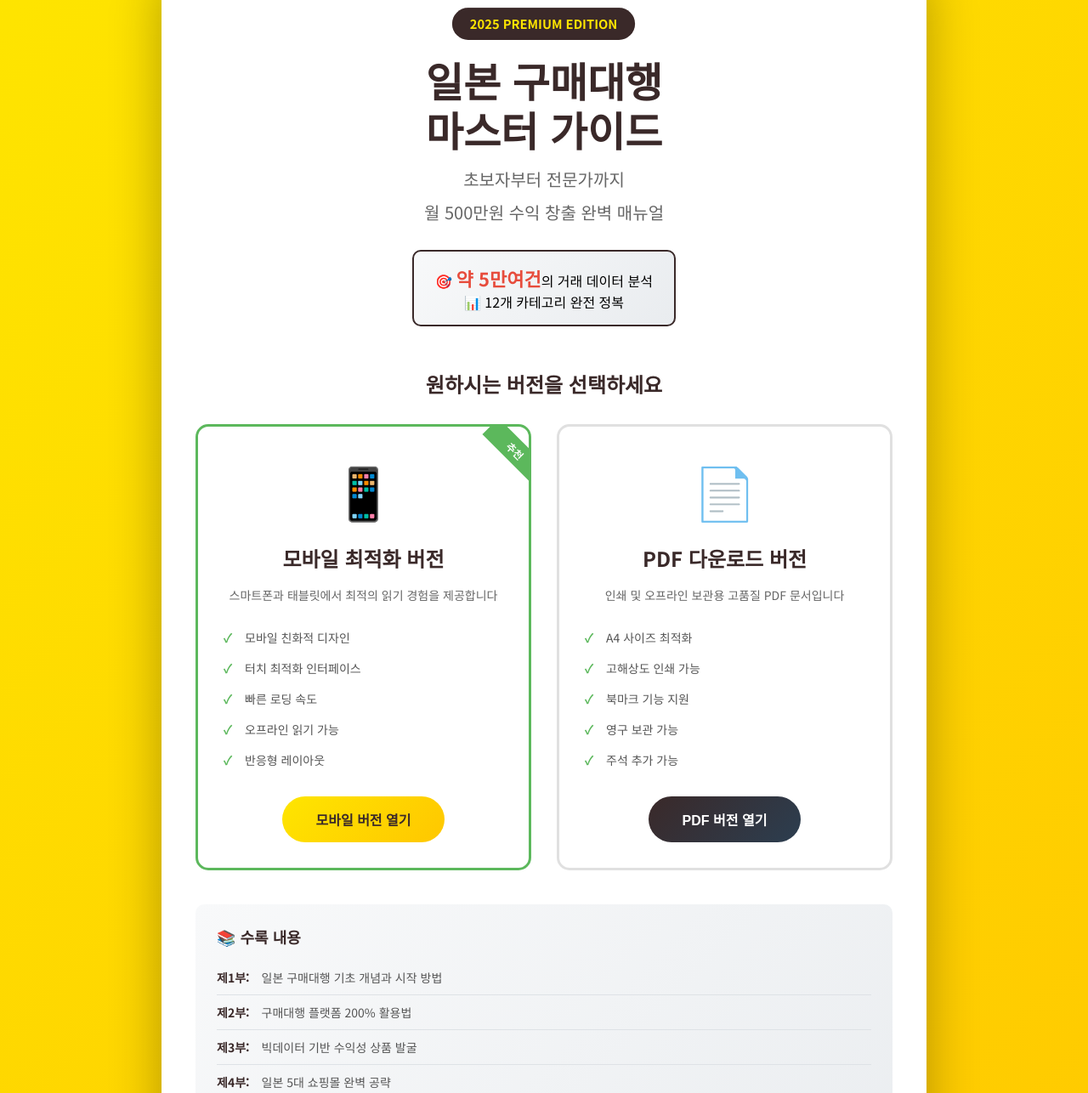
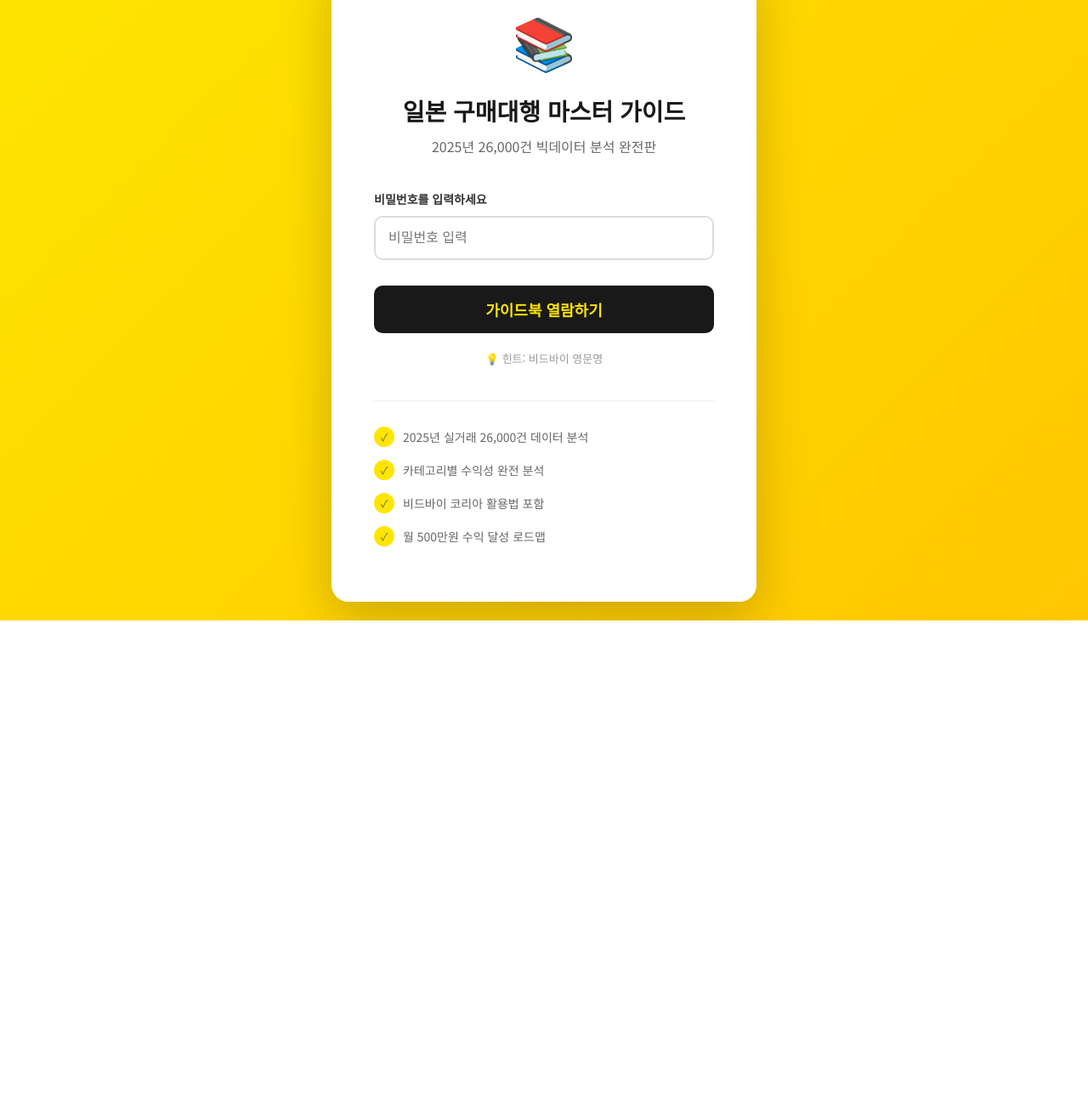
Before and after one commit to jsky9292/biduby_seller, a plain HTML site: page index.html in a window 1280 px wide. Shown: the part 70-1356 px from the top of the page at 85% size. After the commit the page ends 800 px from the top, so only its background shows below. Drawn offline with Linux system fonts and the light colour scheme.

Commit message:
Add files via upload

```diff
--- a/index.html
+++ b/index.html
@@ -3,9 +3,9 @@
 <head>
     <meta charset="UTF-8">
     <meta name="viewport" content="width=device-width, initial-scale=1.0">
-    <title>일본 구매대행 마스터 가이드 2025</title>
+    <title>일본 구매대행 마스터 가이드 2025 - 비밀번호 확인</title>
     <style>
-        @import url('https://fonts.googleapis.com/css2?family=Noto+Sans+KR:wght@300;400;500;700;900&display=swap');
+        @import url('https://fonts.googleapis.com/css2?family=Noto+Sans+KR:wght@400;700&display=swap');
 
         * {
             margin: 0;
@@ -13,17 +13,8 @@
             box-sizing: border-box;
         }
 
-        :root {
-            --primary-color: #3A2929;
-            --secondary-color: #FEE500;
-            --accent-color: #FAE100;
-            --gold-color: #FFC700;
-            --success-color: #5CB85C;
-            --danger-color: #e74c3c;
-        }
-
         body {
-            font-family: 'Noto Sans KR', 'Malgun Gothic', sans-serif;
+            font-family: 'Noto Sans KR', sans-serif;
             background: linear-gradient(135deg, #FEE500 0%, #FFC700 100%);
             min-height: 100vh;
             display: flex;
@@ -32,405 +23,271 @@
             padding: 20px;
         }
 
-        .container {
+        .login-container {
             background: white;
+            padding: 50px;
             border-radius: 20px;
-            box-shadow: 0 20px 60px rgba(0,0,0,0.3);
-            max-width: 900px;
+            box-shadow: 0 20px 60px rgba(0,0,0,0.2);
+            max-width: 500px;
             width: 100%;
-            padding: 60px 40px;
-            animation: fadeIn 0.8s ease;
+            text-align: center;
         }
 
-        @keyframes fadeIn {
-            from {
-                opacity: 0;
-                transform: translateY(30px);
-            }
-            to {
-                opacity: 1;
-                transform: translateY(0);
-            }
-        }
-
-        .header {
-            text-align: center;
-            margin-bottom: 50px;
-        }
-
-        .badge {
-            display: inline-block;
-            background: var(--primary-color);
-            color: var(--secondary-color);
-            padding: 8px 20px;
-            border-radius: 20px;
-            font-size: 14px;
-            font-weight: 700;
+        .logo {
+            font-size: 60px;
             margin-bottom: 20px;
-            animation: pulse 2s infinite;
-        }
-
-        @keyframes pulse {
-            0%, 100% {
-                transform: scale(1);
-            }
-            50% {
-                transform: scale(1.05);
-            }
         }
 
         h1 {
-            font-size: 48px;
-            font-weight: 900;
-            color: var(--primary-color);
-            margin-bottom: 15px;
-            line-height: 1.2;
+            color: #191919;
+            font-size: 28px;
+            margin-bottom: 10px;
+            font-weight: 700;
         }
 
         .subtitle {
-            font-size: 20px;
             color: #666;
-            margin-bottom: 10px;
+            font-size: 16px;
+            margin-bottom: 40px;
         }
 
-        .data-badge {
-            display: inline-block;
-            background: linear-gradient(135deg, #f8f9fa 0%, #e9ecef 100%);
-            padding: 15px 25px;
-            border-radius: 10px;
-            margin-top: 20px;
-            border: 2px solid var(--primary-color);
-        }
-
-        .data-badge strong {
-            color: var(--danger-color);
-            font-size: 22px;
-        }
-
-        .version-selection {
-            margin-top: 50px;
-        }
-
-        .version-title {
-            text-align: center;
-            font-size: 24px;
-            font-weight: 700;
-            color: var(--primary-color);
+        .password-group {
             margin-bottom: 30px;
         }
 
-        .version-cards {
-            display: grid;
-            grid-template-columns: repeat(auto-fit, minmax(300px, 1fr));
-            gap: 30px;
-            margin-bottom: 40px;
+        .password-label {
+            display: block;
+            color: #333;
+            font-size: 14px;
+            font-weight: 600;
+            margin-bottom: 10px;
+            text-align: left;
         }
 
-        .version-card {
-            background: white;
-            border: 3px solid #e0e0e0;
-            border-radius: 15px;
-            padding: 30px;
-            text-align: center;
-            transition: all 0.3s ease;
-            cursor: pointer;
-            position: relative;
-            overflow: hidden;
+        .password-input {
+            width: 100%;
+            padding: 15px;
+            font-size: 16px;
+            border: 2px solid #ddd;
+            border-radius: 10px;
+            transition: all 0.3s;
         }
 
-        .version-card:hover {
-            border-color: var(--secondary-color);
-            transform: translateY(-5px);
-            box-shadow: 0 10px 30px rgba(0,0,0,0.15);
+        .password-input:focus {
+            outline: none;
+            border-color: #FEE500;
+            box-shadow: 0 0 0 3px rgba(254, 229, 0, 0.2);
         }
 
-        .version-card.recommended {
-            border-color: var(--success-color);
+        .submit-btn {
+            width: 100%;
+            padding: 15px;
+            background: #191919;
+            color: #FEE500;
+            font-size: 18px;
+            font-weight: 700;
+            border: none;
+            border-radius: 10px;
+            cursor: pointer;
+            transition: all 0.3s;
         }
 
-        .version-card.recommended::before {
-            content: '추천';
-            position: absolute;
-            top: 15px;
-            right: -25px;
-            background: var(--success-color);
-            color: white;
-            padding: 5px 30px;
-            font-size: 12px;
-            font-weight: 700;
-            transform: rotate(45deg);
+        .submit-btn:hover {
+            background: #000;
+            transform: translateY(-2px);
+            box-shadow: 0 10px 30px rgba(0,0,0,0.2);
         }
 
-        .version-icon {
-            font-size: 60px;
-            margin-bottom: 20px;
-            display: block;
+        .error-message {
+            color: #e74c3c;
+            font-size: 14px;
+            margin-top: 15px;
+            display: none;
         }
 
-        .version-name {
-            font-size: 24px;
-            font-weight: 700;
-            color: var(--primary-color);
-            margin-bottom: 15px;
+        .hint {
+            color: #999;
+            font-size: 13px;
+            margin-top: 20px;
         }
 
-        .version-description {
-            font-size: 14px;
-            color: #666;
-            line-height: 1.6;
-            margin-bottom: 20px;
+        .features {
+            margin-top: 40px;
+            padding-top: 30px;
+            border-top: 1px solid #eee;
         }
 
-        .version-features {
-            list-style: none;
-            text-align: left;
-            margin-bottom: 25px;
+        .feature-item {
+            display: flex;
+            align-items: center;
+            justify-content: flex-start;
+            margin-bottom: 15px;
+            color: #666;
+            font-size: 14px;
         }
 
-        .version-features li {
-            padding: 8px 0;
-            padding-left: 25px;
-            position: relative;
-            font-size: 14px;
-            color: #555;
+        .feature-icon {
+            width: 24px;
+            height: 24px;
+            background: #FEE500;
+            border-radius: 50%;
+            display: flex;
+            align-items: center;
+            justify-content: center;
+            margin-right: 10px;
+            font-size: 12px;
         }
 
-        .version-features li::before {
-            content: '✓';
-            position: absolute;
+        #contentFrame {
+            display: none;
+            width: 100%;
+            height: 100vh;
+            border: none;
+            position: fixed;
+            top: 0;
             left: 0;
-            color: var(--success-color);
-            font-weight: 700;
-        }
-
-        .btn {
-            display: inline-block;
-            padding: 15px 40px;
-            border-radius: 50px;
-            font-size: 16px;
-            font-weight: 700;
-            text-decoration: none;
-            transition: all 0.3s ease;
-            border: none;
-            cursor: pointer;
-        }
-
-        .btn-primary {
-            background: linear-gradient(135deg, var(--secondary-color) 0%, var(--gold-color) 100%);
-            color: var(--primary-color);
-        }
-
-        .btn-primary:hover {
-            transform: scale(1.05);
-            box-shadow: 0 5px 10px rgba(254, 229, 0, 0.5);
-        }
-
-        .btn-secondary {
-            background: linear-gradient(135deg, var(--primary-color) 0%, #2c3e50 100%);
-            color: white;
-        }
-
-        .btn-secondary:hover {
-            transform: scale(1.05);
-            box-shadow: 0 5px 20px rgba(58, 41, 41, 0.5);
-        }
-
-        .info-section {
-            background: linear-gradient(135deg, #f8f9fa 0%, #e9ecef 100%);
-            border-radius: 10px;
-            padding: 25px;
-            margin-top: 40px;
-        }
-
-        .info-title {
-            font-size: 18px;
-            font-weight: 700;
-            color: var(--primary-color);
-            margin-bottom: 15px;
-        }
-
-        .info-list {
-            list-style: none;
-        }
-
-        .info-list li {
-            padding: 10px 0;
-            border-bottom: 1px solid #dee2e6;
-            font-size: 14px;
-            color: #555;
-        }
-
-        .info-list li:last-child {
-            border-bottom: none;
-        }
-
-        .info-list strong {
-            color: var(--primary-color);
-            margin-right: 10px;
-        }
-
-        .footer {
-            text-align: center;
-            margin-top: 40px;
-            padding-top: 30px;
-            border-top: 1px solid #dee2e6;
-            color: #999;
-            font-size: 13px;
-        }
-
-        @media (max-width: 768px) {
-            .container {
-                padding: 40px 20px;
-            }
-
-            h1 {
-                font-size: 32px;
-            }
-
-            .subtitle {
-                font-size: 16px;
-            }
-
-            .version-cards {
-                grid-template-columns: 1fr;
-                gap: 20px;
-            }
-
-            .btn {
-                padding: 12px 30px;
-                font-size: 14px;
-            }
+            z-index: 9999;
         }
 
         .loading {
             display: none;
-            margin-left: 10px;
-            animation: spin 1s linear infinite;
+            color: #666;
+            margin-top: 20px;
+        }
+
+        .spinner {
+            display: inline-block;
+            width: 20px;
+            height: 20px;
+            border: 3px solid rgba(0,0,0,.1);
+            border-radius: 50%;
+            border-top-color: #FEE500;
+            animation: spin 1s ease-in-out infinite;
         }
 
         @keyframes spin {
-            0% { transform: rotate(0deg); }
-            100% { transform: rotate(360deg); }
+            to { transform: rotate(360deg); }
         }
     </style>
 </head>
 <body>
-    <div class="container">
-        <div class="header">
-            <span class="badge">2025 PREMIUM EDITION</span>
-            <h1>일본 구매대행<br>마스터 가이드</h1>
-            <div class="subtitle">초보자부터 전문가까지</div>
-            <div class="subtitle">월 500만원 수익 창출 완벽 매뉴얼</div>
-            <div class="data-badge">
-                🎯 <strong>약 5만여건</strong>의 거래 데이터 분석<br>
-                📊 12개 카테고리 완전 정복
-            </div>
+    <div class="login-container" id="loginContainer">
+        <div class="logo">📚</div>
+        <h1>일본 구매대행 마스터 가이드</h1>
+        <div class="subtitle">2025년 26,000건 빅데이터 분석 완전판</div>
+
+        <div class="password-group">
+            <label class="password-label" for="password">비밀번호를 입력하세요</label>
+            <input
+                type="password"
+                id="password"
+                class="password-input"
+                placeholder="비밀번호 입력"
+                onkeypress="if(event.keyCode==13) checkPassword()"
+            >
         </div>
 
-        <div class="version-selection">
-            <h2 class="version-title">원하시는 버전을 선택하세요</h2>
+        <button class="submit-btn" onclick="checkPassword()">가이드북 열람하기</button>
 
-            <div class="version-cards">
-                <div class="version-card recommended" onclick="openMobileVersion()">
-                    <span class="version-icon">📱</span>
-                    <div class="version-name">모바일 최적화 버전</div>
-                    <div class="version-description">
-                        스마트폰과 태블릿에서 최적의 읽기 경험을 제공합니다
-                    </div>
-                    <ul class="version-features">
-                        <li>모바일 친화적 디자인</li>
-                        <li>터치 최적화 인터페이스</li>
-                        <li>빠른 로딩 속도</li>
-                        <li>오프라인 읽기 가능</li>
-                        <li>반응형 레이아웃</li>
-                    </ul>
-                    <button class="btn btn-primary">
-                        모바일 버전 열기
-                        <span class="loading" id="mobile-loading">⏳</span>
-                    </button>
-                </div>
-
-                <div class="version-card" onclick="openPdfVersion()">
-                    <span class="version-icon">📄</span>
-                    <div class="version-name">PDF 다운로드 버전</div>
-                    <div class="version-description">
-                        인쇄 및 오프라인 보관용 고품질 PDF 문서입니다
-                    </div>
-                    <ul class="version-features">
-                        <li>A4 사이즈 최적화</li>
-                        <li>고해상도 인쇄 가능</li>
-                        <li>북마크 기능 지원</li>
-                        <li>영구 보관 가능</li>
-                        <li>주석 추가 가능</li>
-                    </ul>
-                    <button class="btn btn-secondary">
-                        PDF 버전 열기
-                        <span class="loading" id="pdf-loading">⏳</span>
-                    </button>
-                </div>
-            </div>
+        <div class="error-message" id="errorMessage">
+            비밀번호가 일치하지 않습니다. 다시 시도해주세요.
         </div>
 
-        <div class="info-section">
-            <h3 class="info-title">📚 수록 내용</h3>
-            <ul class="info-list">
-                <li><strong>제1부:</strong> 일본 구매대행 기초 개념과 시작 방법</li>
-                <li><strong>제2부:</strong> 구매대행 플랫폼 200% 활용법</li>
-                <li><strong>제3부:</strong> 빅데이터 기반 수익성 상품 발굴</li>
-                <li><strong>제4부:</strong> 일본 5대 쇼핑몰 완벽 공략</li>
-                <li><strong>제5부:</strong> 한국 판매 채널별 전략</li>
-                <li><strong>제6부:</strong> 실무 프로세스 A to Z</li>
-                <li><strong>제7부:</strong> 리스크 관리와 법적 준수사항</li>
-                <li><strong>제8부:</strong> 월 1억 달성 수익 극대화 전략</li>
-                <li><strong>부록:</strong> 실전 도구 모음 & FAQ TOP 10</li>
-            </ul>
+        <div class="loading" id="loadingMessage">
+            <div class="spinner"></div>
+            <p>가이드북을 불러오는 중...</p>
         </div>
 
-        <div class="footer">
-            <p>Copyright © 2025 구매대행 가이드. All rights reserved.</p>
-            <p>본 자료의 무단 복제 및 배포를 금지합니다.</p>
+        <div class="hint">
+            💡 힌트: 비드바이 영문명
+        </div>
+
+        <div class="features">
+            <div class="feature-item">
+                <div class="feature-icon">✓</div>
+                <span>2025년 실거래 26,000건 데이터 분석</span>
+            </div>
+            <div class="feature-item">
+                <div class="feature-icon">✓</div>
+                <span>카테고리별 수익성 완전 분석</span>
+            </div>
+            <div class="feature-item">
+                <div class="feature-icon">✓</div>
+                <span>비드바이 코리아 활용법 포함</span>
+            </div>
+            <div class="feature-item">
+                <div class="feature-icon">✓</div>
+                <span>월 500만원 수익 달성 로드맵</span>
+            </div>
         </div>
     </div>
 
+    <iframe id="contentFrame"></iframe>
+
     <script>
-        function openMobileVersion() {
-            const loading = document.getElementById('mobile-loading');
-            loading.style.display = 'inline-block';
+        // 비밀번호 (실제로는 더 안전한 방법을 사용해야 하지만, GitHub Pages는 서버사이드 처리가 불가능)
+        const correctPassword = 'bidbuy';
 
-            // 모바일 버전으로 이동
-            setTimeout(() => {
-                window.location.href = 'ebook_mobile_optimized.html';
-            }, 500);
+        // 실제 컨텐츠 URL (GitHub에 업로드 후 수정 필요)
+        const contentUrl = './ebook_complete_improved.html';
+
+        function checkPassword() {
+            const inputPassword = document.getElementById('password').value;
+            const errorMessage = document.getElementById('errorMessage');
+            const loadingMessage = document.getElementById('loadingMessage');
+            const loginContainer = document.getElementById('loginContainer');
+            const contentFrame = document.getElementById('contentFrame');
+
+            if (inputPassword.toLowerCase() === correctPassword) {
+                // 비밀번호가 맞으면
+                errorMessage.style.display = 'none';
+                loadingMessage.style.display = 'block';
+
+                // 로컬 스토리지에 인증 정보 저장 (세션 유지)
+                sessionStorage.setItem('authenticated', 'true');
+                sessionStorage.setItem('authTime', Date.now());
+
+                // 컨텐츠 로드
+                setTimeout(() => {
+                    loginContainer.style.display = 'none';
+                    contentFrame.style.display = 'block';
+                    contentFrame.src = contentUrl;
+                }, 1000);
+
+            } else {
+                // 비밀번호가 틀리면
+                errorMessage.style.display = 'block';
+                document.getElementById('password').value = '';
+
+                // 애니메이션 효과
+                document.getElementById('password').style.borderColor = '#e74c3c';
+                setTimeout(() => {
+                    document.getElementById('password').style.borderColor = '#ddd';
+                }, 1000);
+            }
         }
 
-        function openPdfVersion() {
-            const loading = document.getElementById('pdf-loading');
-            loading.style.display = 'inline-block';
+        // 페이지 로드 시 이미 인증되었는지 확인
+        window.onload = function() {
+            const authenticated = sessionStorage.getItem('authenticated');
+            const authTime = sessionStorage.getItem('authTime');
 
-            // PDF 버전 (데스크톱 버전)으로 이동
-            setTimeout(() => {
-                window.location.href = 'ebook_complete_improved.html';
-            }, 500);
+            // 30분 이내에 인증했으면 자동으로 컨텐츠 표시
+            if (authenticated === 'true' && authTime) {
+                const timeDiff = Date.now() - parseInt(authTime);
+                if (timeDiff < 30 * 60 * 1000) { // 30분
+                    document.getElementById('loginContainer').style.display = 'none';
+                    document.getElementById('contentFrame').style.display = 'block';
+                    document.getElementById('contentFrame').src = contentUrl;
+                } else {
+                    // 30분이 지났으면 인증 정보 삭제
+                    sessionStorage.removeItem('authenticated');
+                    sessionStorage.removeItem('authTime');
+                }
+            }
         }
 
-        // 디바이스 감지 및 자동 추천
-        window.addEventListener('load', function() {
-            const isMobile = /Android|webOS|iPhone|iPad|iPod|BlackBerry|IEMobile|Opera Mini/i.test(navigator.userAgent);
-
-            if (isMobile) {
-                // 모바일 디바이스인 경우 모바일 버전 카드 강조
-                document.querySelectorAll('.version-card')[0].style.borderColor = 'var(--secondary-color)';
-            }
-        });
-
-        // 키보드 단축키
-        document.addEventListener('keydown', function(e) {
-            if (e.key === '1') {
-                openMobileVersion();
-            } else if (e.key === '2') {
-                openPdfVersion();
-            }
-        });
+        // Enter 키 이벤트는 HTML에서 처리
     </script>
 </body>
 </html>
```
